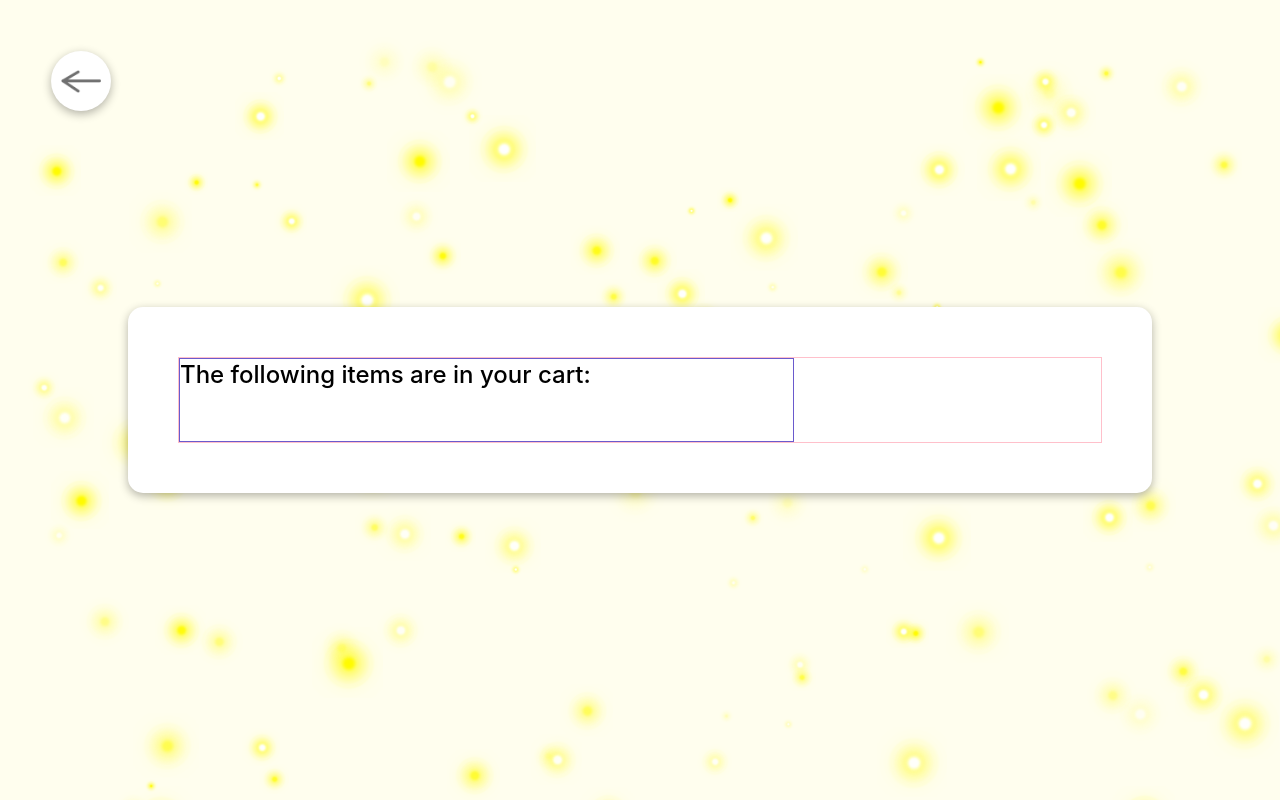
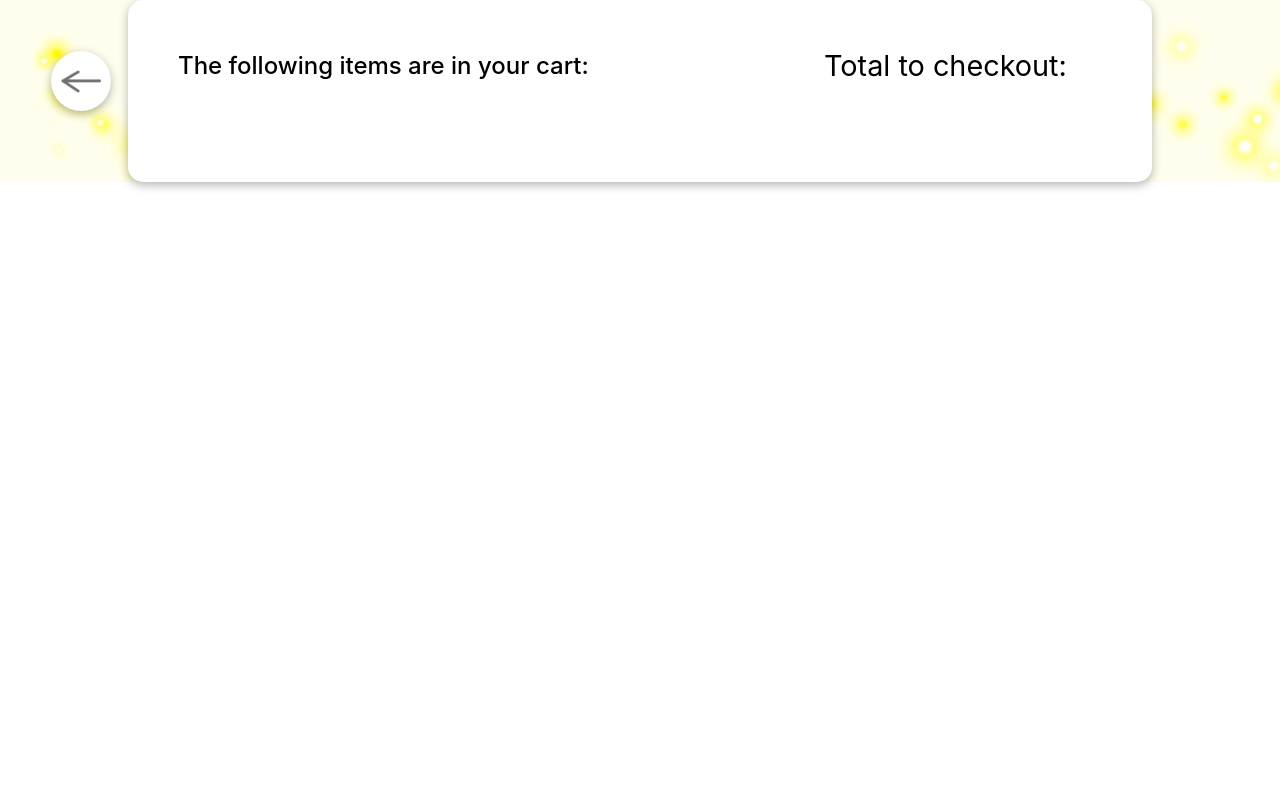
Before and after one commit to biancaraetchi/Portfolio, a React (Create React App) app: page /Portfolio/cart in a window 1280 px wide. Built offline with nearby package versions, Linux system fonts and the light colour scheme; the HTML template or start-up script is replaced by a standard one.

Commit message:
Cart page half done

```diff
--- a/src/CartPage.css
+++ b/src/CartPage.css
@@ -3,25 +3,36 @@
   width: 100%;
   display: grid;
   grid-template-columns: 3fr 1.5fr;
-  border: 1px solid pink;
-}
-.allCart .allItems {
-  border: 1px solid slateblue;
+  font-size: 1.2rem;
 }
 .allCart .allItems .item {
   display: flex;
   flex-wrap: wrap;
-  border: 1px solid blue;
-  height: 150px;
+  min-height: 150px;
+  box-shadow: 0 3px 10px rgba(0, 0, 0, 0.3);
+  border-radius: 15px;
+  margin: 20px 0;
 }
 .allCart .allItems .item .image {
-  border: 1px solid saddlebrown;
   width: 20%;
 }
 .allCart .allItems .item .image img {
-  width: 50px;
-  height: 50px;
+  display: block;
+  width: 100%;
+  height: 100%;
   -o-object-fit: contain;
      object-fit: contain;
-  border: 1px solid green;
+}
+.allCart .allItems .item .text {
+  padding: 15px;
+}
+.allCart .allItems .item .text h4 {
+  font-weight: 500;
+}
+.allCart .allItems .item .text ul {
+  list-style-position: inside;
+}
+.allCart .totalCheckout {
+  font-size: 1.5em;
+  padding: 0 30px;
 }/*# sourceMappingURL=CartPage.css.map */
--- a/src/CartPage.js
+++ b/src/CartPage.js
@@ -11,6 +11,7 @@ const CartPage = (props) => {
                 <div className="allCart">
                     <div className="allItems">
                         <h3>The following items are in your cart:</h3>
+
                         {props.lamps.map((lamp) => {
                             let ifDisplayed = { display: "none" };
                             if (lamp.items !== 0) {
@@ -20,17 +21,22 @@ const CartPage = (props) => {
                             return (
                                 <div className="item" key={lamp.id} style={ifDisplayed}>
                                     <div className="image">
-                                        <img src={lamp.backimage} alt="f" />
-
+                                        <img src={"./"+lamp.backimage} alt="f" />
                                     </div>
                                     <div className="text">
-
-                                    </div>
+                                        <h4>{lamp.title}</h4>
+                                        <ul>
+                                            {lamp.prop1 ? <li>LED</li> : <li>Not LED</li>}
+                                            <li>Colors available: {lamp.prop2}</li>
+                                        </ul>
+                                        <p>Price: €{lamp.price} x {lamp.items} = €{lamp.price * lamp.items}</p>                                    </div>
                                 </div>
                             )
                         })}
                     </div>
-                    <div className="totalCheckout"></div>
+                    <div className="totalCheckout">
+                        <h2>Total to checkout:</h2>
+                    </div>
                 </div>
             </div>
         </div>
--- a/src/CartPage.scss
+++ b/src/CartPage.scss
@@ -5,24 +5,37 @@
     width:100%;
     display: grid;
     grid-template-columns: 3fr 1.5fr;
-    border:1px solid pink;
+    font-size:1.2rem;
     .allItems{
-        border:1px solid slateblue;
         .item{
             display: flex;
             flex-wrap: wrap;
-            border:1px solid blue;
-            height:150px;
+            min-height:150px;
+            @include shadowPreset;
+            border-radius: 15px;
+            margin: 20px 0;
             .image{
-                border:1px solid saddlebrown;
                 width:20%;
                 img{
-                    width:50px;
-                    height:50px;
+                    display: block;
+                    width:100%;
+                    height:100%;
                     object-fit: contain;
-                    border:1px solid green;
+                }
+            }
+            .text{
+                padding:15px;
+                h4{
+                    font-weight: 500;
+                }
+                ul{
+                    list-style-position: inside;
                 }
             }
         }
     }
+    .totalCheckout{
+        font-size:1.5em;
+        padding:0 30px;
+    }
 }
--- a/src/FullCanvas.css
+++ b/src/FullCanvas.css
@@ -1,6 +1,6 @@
 .FullCanvas {
   width: 100%;
-  height: 100vh;
+  height: 100%;
   position: relative;
 }
 .FullCanvas .arrow {
--- a/src/FullCanvas.scss
+++ b/src/FullCanvas.scss
@@ -3,7 +3,7 @@
 .FullCanvas {
     //background-color: pink;
     width: 100%;
-    height: 100vh;
+    height: 100%;
     position: relative;
 
     .arrow{
```
Also changed, not shown: 2 other files (tests, documents, lock files or other folders).
